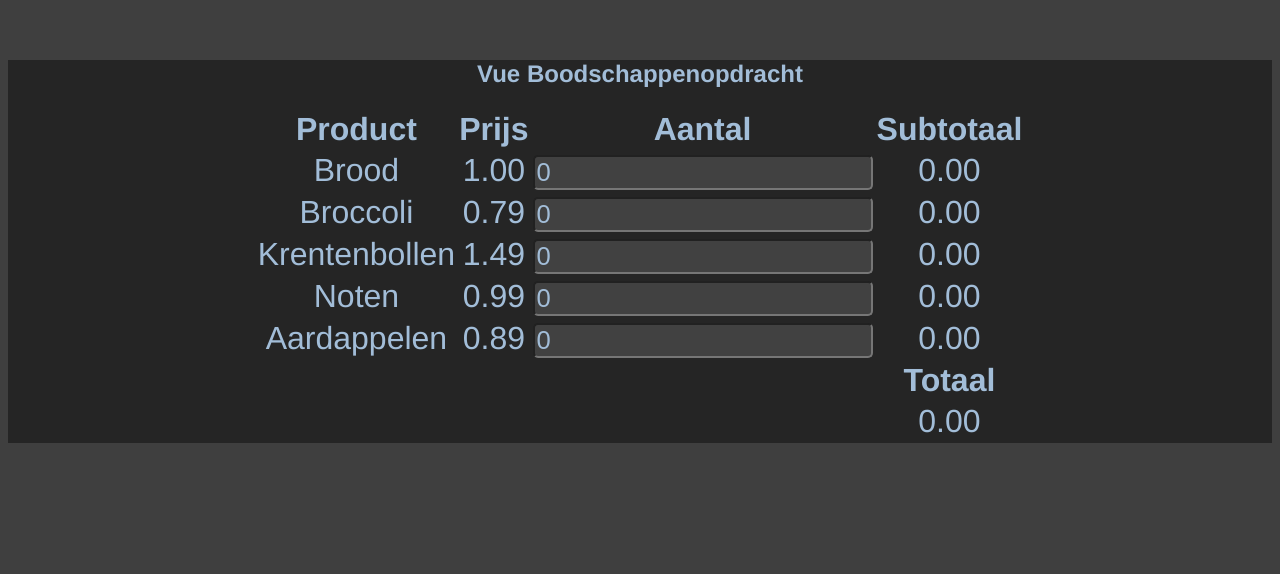
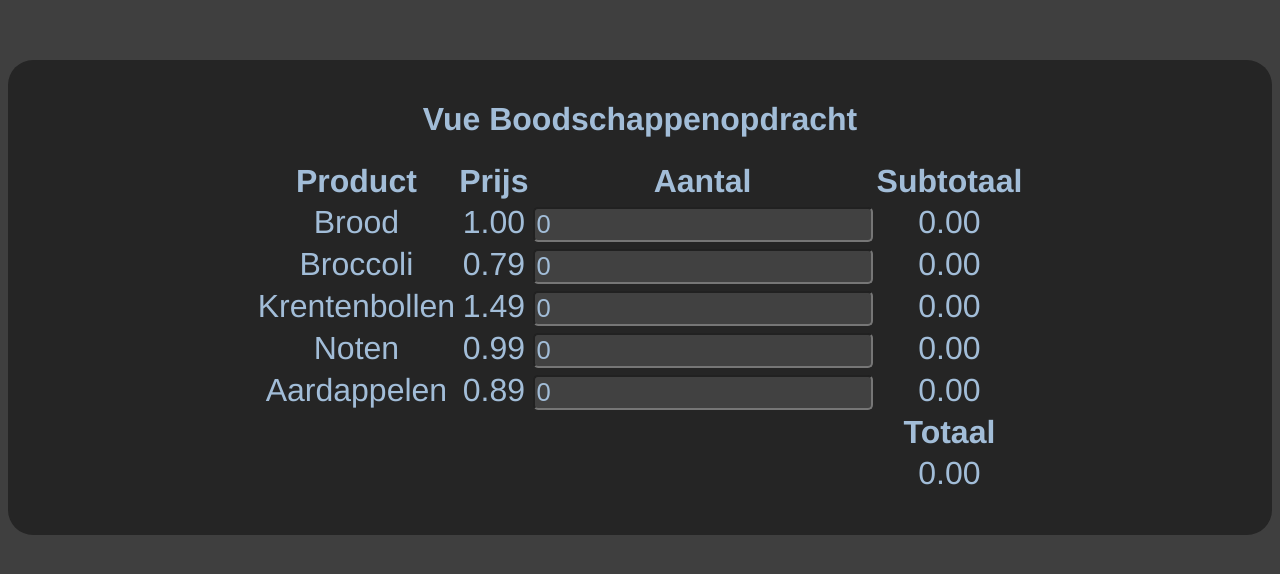
Before and after one commit to FennEXE/vue-groceries, a Vue app: page / in a window 1280 px wide. Shown: the top 574 px of the page. Built offline with nearby package versions, Linux system fonts and the light colour scheme.

Commit message:
A little bit of padding and rounded corners

```diff
--- a/src/App.vue
+++ b/src/App.vue
@@ -28,5 +28,6 @@ body {
   background-color: rgb(37, 37, 37);
   color: #a2bdd8;
   margin-top: 60px;
+  border-radius: 25px;
 }
 </style>
--- a/src/components/GroceryList.vue
+++ b/src/components/GroceryList.vue
@@ -1,6 +1,6 @@
 <template>
 	<div>
-		<h2>Vue Boodschappenopdracht</h2>
+		<h1>Vue Boodschappenopdracht</h1>
 		<table id="groceryTable">
 			<tr>
 
@@ -86,7 +86,10 @@ export default {
 
 <!-- Add "scoped" attribute to limit CSS to this component only -->
 <style scoped>
-
+div{
+	padding-top: 20px;
+	padding-bottom: 40px;
+}
 h3 {
 	margin: 40px 0 0;
 }
```
